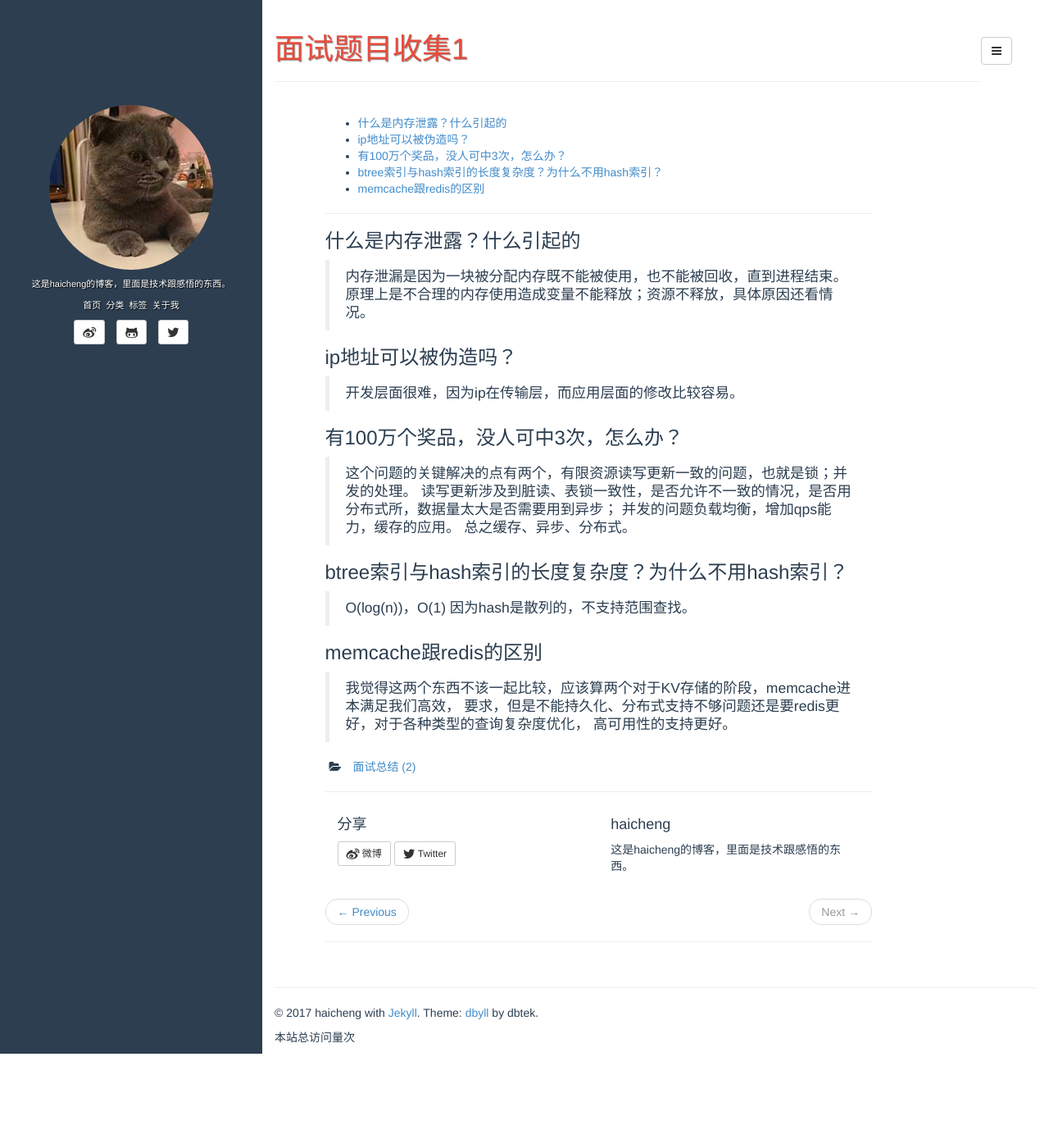
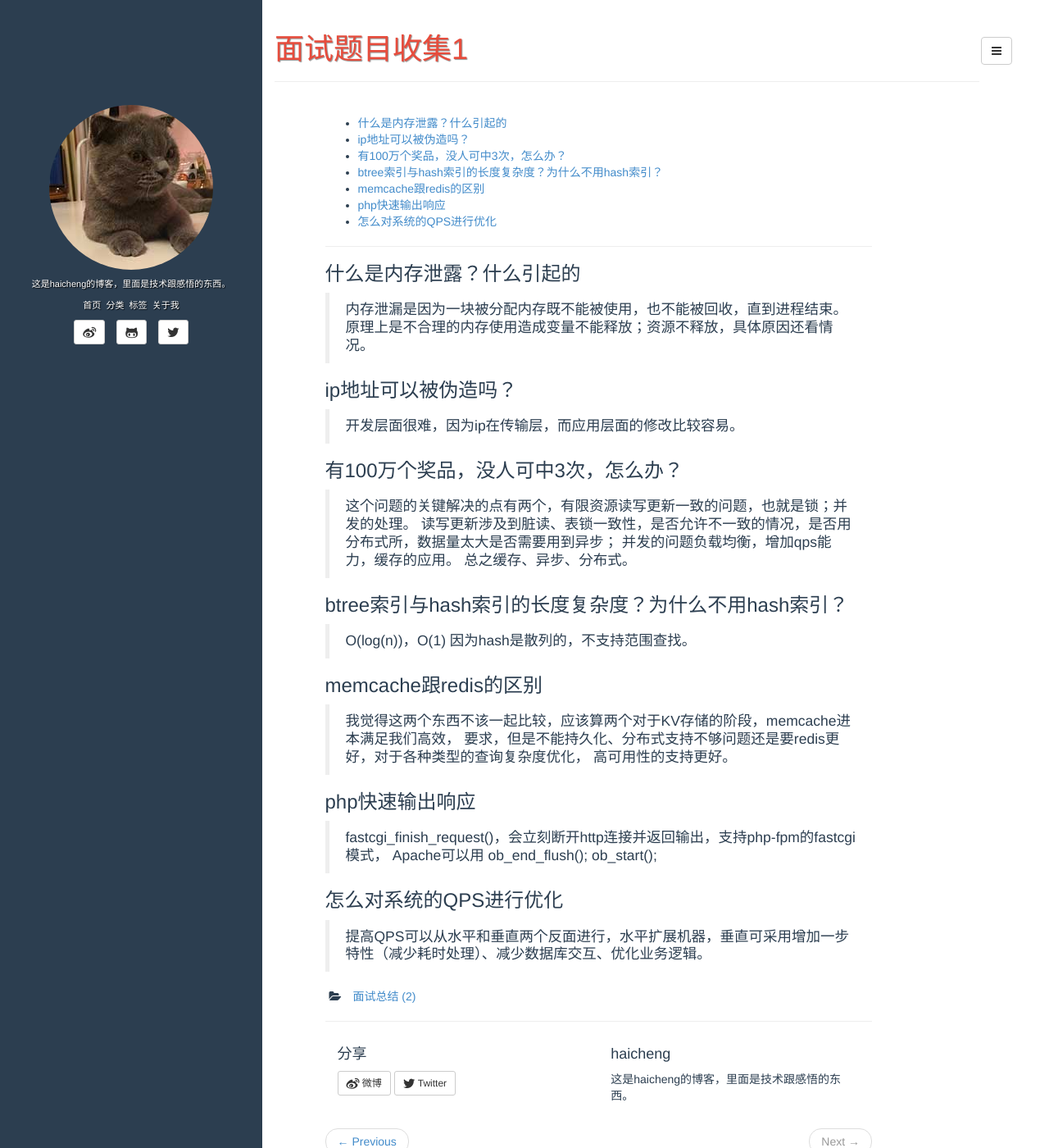
Before and after one commit to chchmlml/chchmlml.github.io, a Jekyll site: the page built from _posts/2017-08-22-about-interview-question-1.md, in a window 1280 px wide and 1400 px high. Shown: the whole window at 82% size. Built offline with Jekyll 4.4.1, drawn with Linux system fonts in a browser that asks for light colours; comment, search, counter and statistics services are not loaded.

Commit message:
add blog upgrade

```diff
--- a/_posts/2017-08-22-about-interview-question-1.md
+++ b/_posts/2017-08-22-about-interview-question-1.md
@@ -40,3 +40,10 @@ author: 'haicheng'
 > 我觉得这两个东西不该一起比较，应该算两个对于KV存储的阶段，memcache进本满足我们高效，
 > 要求，但是不能持久化、分布式支持不够问题还是要redis更好，对于各种类型的查询复杂度优化，
 > 高可用性的支持更好。
+
+### php快速输出响应
+> fastcgi_finish_request()，会立刻断开http连接并返回输出，支持php-fpm的fastcgi模式，
+> Apache可以用 ob_end_flush(); ob_start();
+
+### 怎么对系统的QPS进行优化
+> 提高QPS可以从水平和垂直两个反面进行，水平扩展机器，垂直可采用增加一步特性（减少耗时处理）、减少数据库交互、优化业务逻辑。
```
Also changed, not shown: 2 other files.
